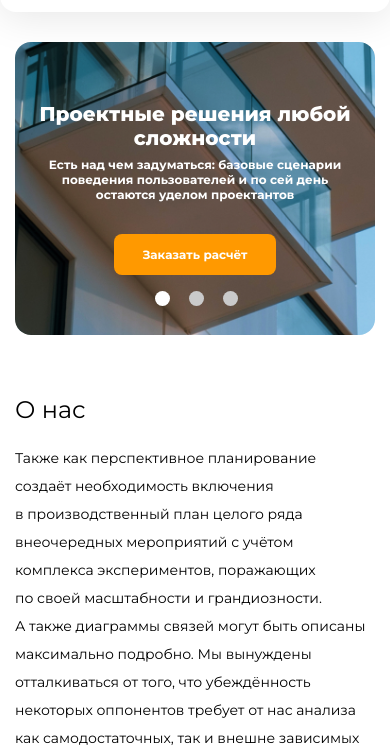
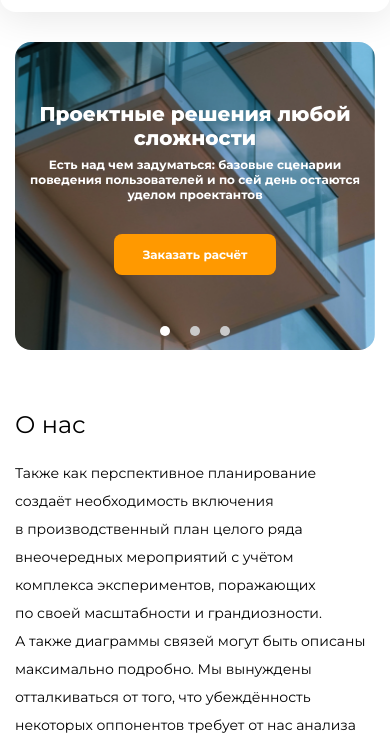
Before and after one commit to alexandkazakov/euclid, a plain HTML site: page index.html in a window 390 px wide. Shown: the part 57-805 px from the top of the page. Drawn offline with nearby package versions, Linux system fonts and the light colour scheme.

Commit message:
slider js added

```diff
--- a/css/media.css
+++ b/css/media.css
@@ -72,6 +72,15 @@
     padding: 160px 77px;
   }
 
+  .swiper {
+    height: 668px;
+  }
+
+  .swiper-content {
+    top: 160px;
+    left: 77px;
+  }
+
   .slider__title {
     font-size: 60px;
     line-height: 73px;
@@ -79,6 +88,7 @@
   }
 
   .slider__descr {
+    max-width: 770px;
     font-size: 20px;
     line-height: 24px;
     margin-bottom: 60px;
@@ -168,12 +178,22 @@
     border-radius: 24px;
   }
 
+  .swiper {
+    height: 662px;
+    border-radius: 24px;
+  }
+
+  .swiper-content {
+    left: 40px;
+  }
+
   .slider__title {
     font-size: 50px;
     line-height: 61px;
   }
 
   .slider__descr {
+    max-width: 588px;
     font-size: 18px;
     line-height: 22px;
   }
@@ -303,7 +323,7 @@
   }
 }
 
-@media (max-width: 576px) {
+@media (max-width: 600px) {
   .header {
     border-radius: 0 0 16px 16px;
   }
@@ -324,6 +344,29 @@
   .hero__slider {
     padding: 60px 22px;
     border-radius: 16px;
+  }
+
+  .swiper {
+    height: 308px;
+    border-radius: 16px;
+  }
+
+  .swiper-content {
+    left: 0;
+    top: 60px;
+    text-align: center;
+  }
+
+  .swiper-pagination-bullet {
+    width: 10px;
+    height: 10px;
+  }
+
+  .swiper-horizontal>.swiper-pagination-bullets
+  .swiper-pagination-bullet,
+  .swiper-pagination-horizontal.swiper-pagination-bullets
+  .swiper-pagination-bullet {
+    margin: 0 10px 0px 10px;
   }
 
   .slider__title {
--- a/css/style.css
+++ b/css/style.css
@@ -231,15 +231,47 @@ img {
   padding-top: 50px;
 }
 
-.hero__slider {
+.swiper {
   position: relative;
+  width: 100%;
+  height: 620px;
+  border-radius: 32px;
+}
+
+.swiper-pagination-bullet {
+  width: 15px;
+  height: 15px;
+  background-color: var(--color-lighter-gray);
+  opacity: 1;
+}
+
+.swiper-pagination-bullet-active {
+  background-color: var(--color-light);
+}
+
+.swiper-horizontal>.swiper-pagination-bullets
+.swiper-pagination-bullet,
+.swiper-pagination-horizontal.swiper-pagination-bullets
+.swiper-pagination-bullet {
+  margin: 0 10px 16px 10px;
+}
+
+.swiper-slide {
   flex-direction: column;
   border-radius: 32px;
-  padding: 100px 80px;
-  background-image: url('../img/slider-bg1.jpg');
-  background-repeat: no-repeat;
-  background-position: center;
-  background-size: cover;
+}
+
+.slider__image {
+  height: 100%;
+  object-fit: cover;
+}
+
+.swiper-content {
+  position: absolute;
+  top: 100px;
+  left: 80px;
+  max-height: 520px;
+  z-index: 10;
 }
 
 .slider__title {
--- a/index.html
+++ b/index.html
@@ -4,6 +4,7 @@
   <meta charset="UTF-8">
   <meta http-equiv="X-UA-Compatible" content="IE=edge">
   <meta name="viewport" content="width=device-width, initial-scale=1.0">
+  <link rel="stylesheet" href="https://cdn.jsdelivr.net/npm/swiper@8/swiper-bundle.min.css" />
   <link rel="stylesheet" href="./css/normalize.css">
   <link rel="stylesheet" href="./css/style.css">
   <link rel="stylesheet" href="./css/media.css">
@@ -43,29 +44,26 @@
   <main class="main">
     <section class="hero" id="hero">
       <div class="container hero__container">
-        <div class="slider hero__slider flex">
-          <h1 class="slider__title">Проектные решения любой сложности</h1>
-          <p class="slider__descr">
-            Есть над чем задуматься: базовые сценарии поведения пользователей и&nbsp;по&nbsp;сей день остаются уделом проектантов
-          </p>
-          <button class="btn slider__btn btn-reset">Заказать расчёт</button>
-          <div class="slider__switch">
-            <a href="#" class="slider__switch-link slider__switch-link_active">
-              <svg width="15" height="15" viewBox="0 0 15 15" fill="none" xmlns="http://www.w3.org/2000/svg">
-                <circle cx="7.5" cy="7.5" r="7.5"/>
-              </svg>
-            </a>
-            <a href="#" class="slider__switch-link">
-              <svg width="15" height="15" viewBox="0 0 15 15" fill="none" xmlns="http://www.w3.org/2000/svg">
-                <circle cx="7.5" cy="7.5" r="7.5"/>
-              </svg>
-            </a>
-            <a href="#" class="slider__switch-link">
-              <svg width="15" height="15" viewBox="0 0 15 15" fill="none" xmlns="http://www.w3.org/2000/svg">
-                <circle cx="7.5" cy="7.5" r="7.5"/>
-              </svg>
-            </a>
+        <div class="swiper">
+          <div class="swiper-wrapper">
+            <div class="swiper-slide">
+              <img src="./img/slider-bg1.jpg" alt="" class="slider__image">
+            </div>
+            <div class="swiper-slide">
+              <img src="./img/slider-bg2.jpg" alt="" class="slider__image">
+            </div>
+            <div class="swiper-slide">
+              <img src="./img/slider-bg3.jpg" alt="" class="slider__image">
+            </div>
           </div>
+          <div class="swiper-content">
+            <h1 class="slider__title">Проектные решения любой сложности</h1>
+            <p class="slider__descr">
+              Есть над чем задуматься: базовые сценарии поведения пользователей и&nbsp;по&nbsp;сей день остаются уделом проектантов
+            </p>
+            <button class="btn slider__btn btn-reset">Заказать расчёт</button>
+          </div>
+          <div class="swiper-pagination"></div>
         </div>
       </div>
     </section>
@@ -240,5 +238,8 @@
       </div>
     </div>
   </footer>
+
+  <script src="https://cdn.jsdelivr.net/npm/swiper@8/swiper-bundle.min.js"></script>
+  <script src="./js/script.js"></script>
 </body>
 </html>
--- /dev/null
+++ b/js/script.js
@@ -0,0 +1,9 @@
+const swiper = new Swiper('.swiper', {
+  // autoHeight: true,
+  loop: true,
+  pagination: {
+    el: '.swiper-pagination',
+    type: 'bullets',
+    clickable: true,
+  },
+});
```
Also changed, not shown: img/slider-bg2.jpg (added), img/slider-bg3.jpg (added).
